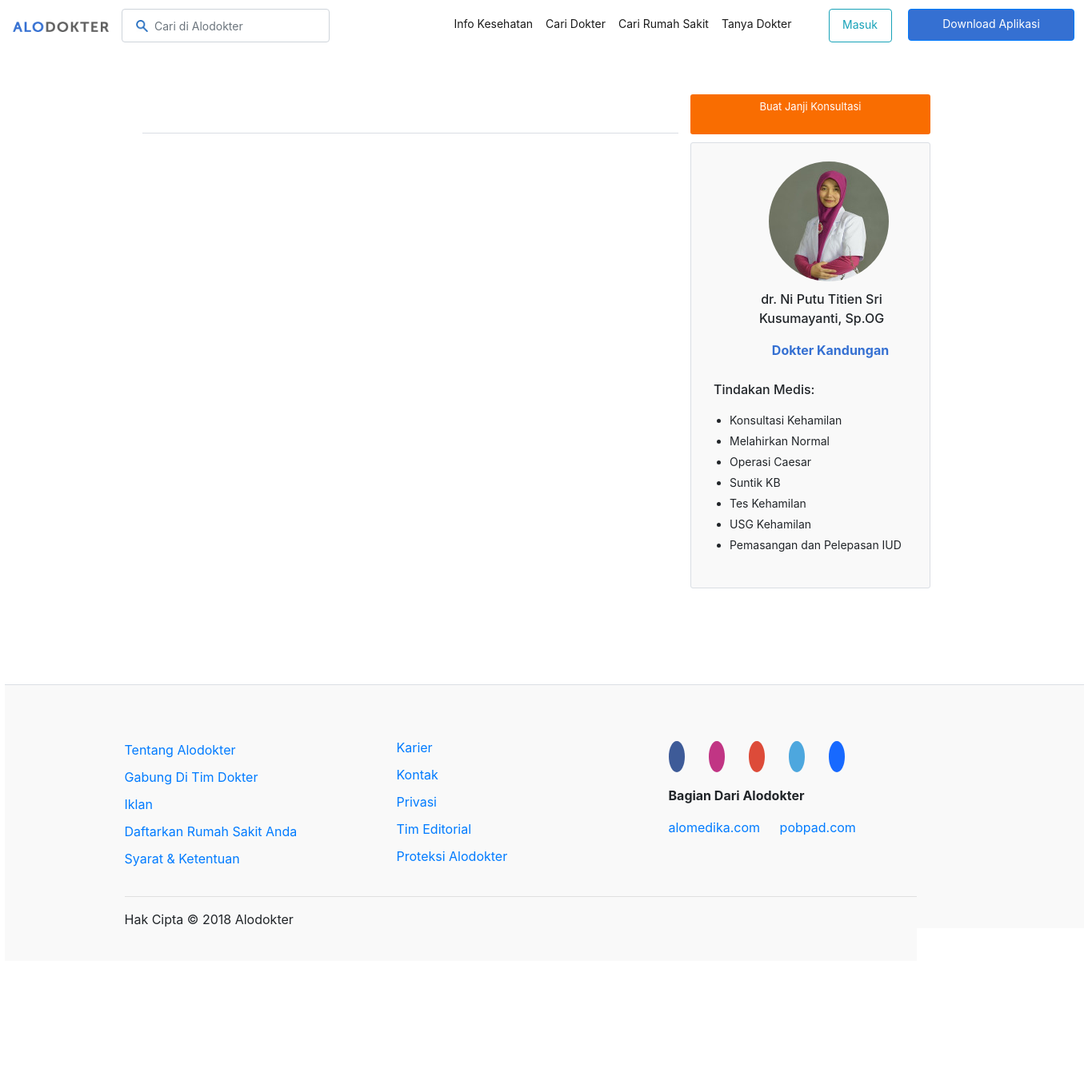
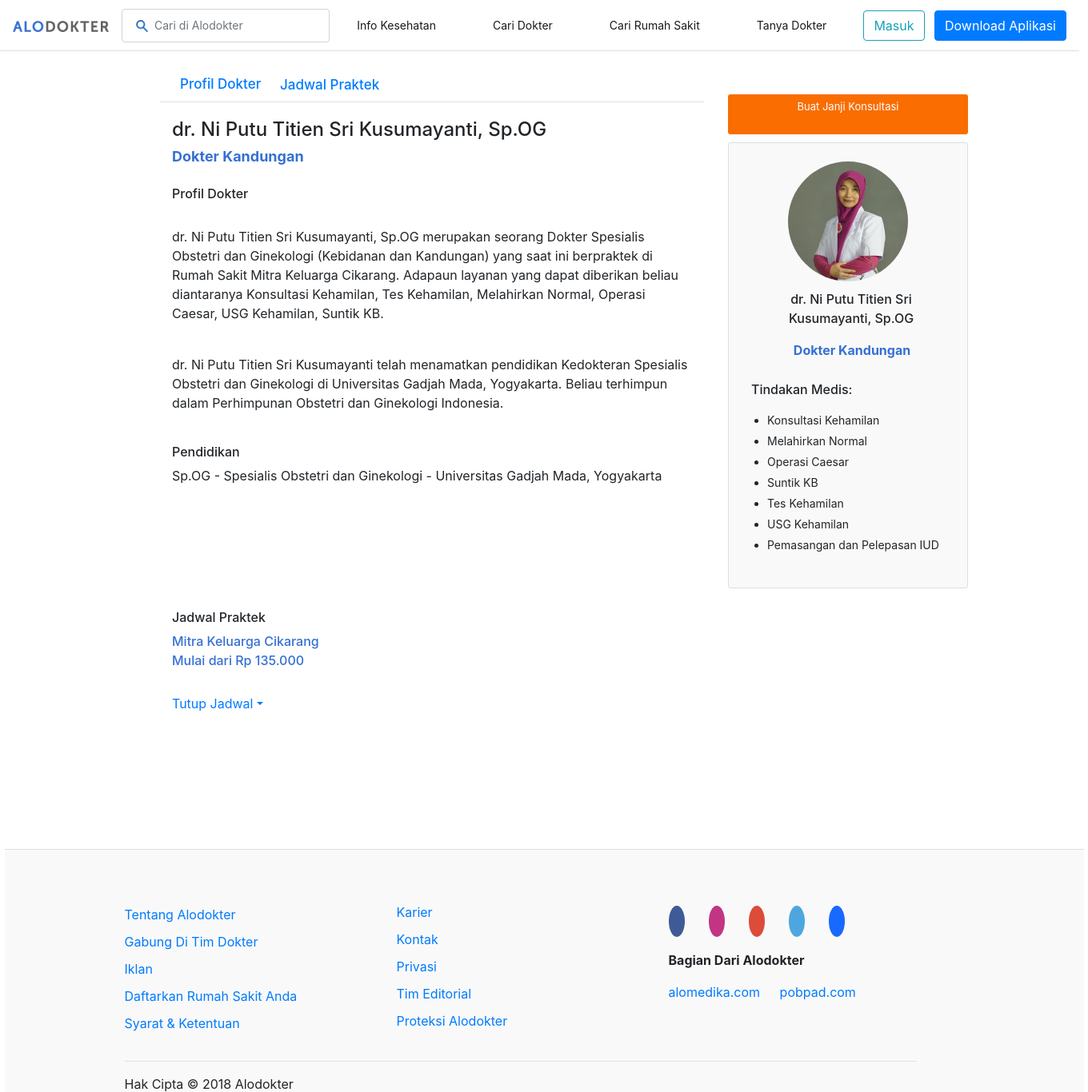
Before and after one commit to ivannaufal7/alodokter, a CodeIgniter app: page /alodokter/index.php/profildokter in a window 1360 px wide. Shown: the top 1366 px of the page at 80% size. Before the commit the page ends 1160 px from the top, so only its background shows below. Run offline with CodeIgniter, Linux system fonts and the light colour scheme; some libraries are stand-ins or nearby versions.

Commit message:
detail dokter & header

```diff
--- a/application/views/Page_headerdokter.php
+++ b/application/views/Page_headerdokter.php
@@ -10,9 +10,14 @@
   <link rel="stylesheet" href="<?= base_url('assets/Profildokter.css')?>">
   <link href="https://fonts.googleapis.com/css?family=Lato" rel="stylesheet">
 
+  <script src="https://cdn.ckeditor.com/4.11.3/basic/ckeditor.js"></script>
+  <script src="https://ajax.googleapis.com/ajax/libs/jquery/3.3.1/jquery.min.js"></script>
+  <script src="https://maxcdn.bootstrapcdn.com/bootstrap/4.0.0/js/bootstrap.min.js"></script>
+
+
 </head>
 <body>
-	<nav class="navbar navbar-expand-lg navbar-light bg-white fixed-top">
+	<nav class="navbar navbar-expand-lg navbar-light bg-white fixed-top" style="border-bottom: 1px solid #dadee4;">
   <a class="navbar-brand" href="<?= base_url('index.php/home')?>"><img src="<?= base_url('assets/alodok.png')?>" width="120px"></a>
   <button class="navbar-toggler" type="button" data-toggle="collapse" data-target="#navbarSupportedContent" aria-controls="navbarSupportedContent" aria-expanded="false" aria-label="Toggle navigation">
     <span class="navbar-toggler-icon"></span>
@@ -42,8 +47,27 @@
         <a class="nav-link" href="<?= base_url('index.php/tanya')?>">Tanya Dokter <span class="sr-only">(current)</span></a>
       </li>
       <li class="nav-item active">
-        <button class="btn btn-outline-info btn-primary btn-masuk" style="margin-right: 8px; margin-left: 8px;">Masuk</button>
-        <button class="btn btn-primary btn-download">Download Aplikasi</button>
+      <?php
+          if($this->simple_login->cek_login() == true){
+           ?>
+            <li class="dropdown pull-right">
+              <a class="dropdown-toggle" data-toggle="dropdown" href="#"><span class="glyphicon glyphicon-user"></span>
+                <?= $this->session->userdata('username')?><span class="caret"></span></a>
+              <ul class="dropdown-menu">
+                <li><a href="#" class="nav-link" style="text-align: left; color:#3570D2; margin-left:0px;">Profile</a></li>
+                <li  style="text-align:left; color:#3570D2; margin-left:10px; font-size:14px;"><a href="#"class="nav-link"><?= anchor('login_controller/logout','Logout');?></a></li>
+              </ul>
+              <button class="btn btn-primary btn-download">Download Aplikasi</button>
+            </li>
+
+        <?php
+          }else{
+         ?>
+            <a href="<?= base_url('index.php/login_controller');?>" class="btn btn-outline-info btn-primary" style="margin-right: 8px; margin-left: 8px;">Masuk</a>
+            <button class="btn btn-md btn-primary">Download Aplikasi</button>
+         <?php
+          }
+        ?>
       </li>
     </ul>
 
--- a/application/views/Profildokter.php
+++ b/application/views/Profildokter.php
@@ -2,18 +2,59 @@
 
 <div class="d-flex flex-row flex-wrap container contain-profildokter">
     <div class="container" id="container">
+        <div class="container" style="margin-top:-65px; margin-left:-40px; width:1700px;">
+            <div data-spy="scroll" data-target=".menu-scrl" data-offset="50">
+                <div class="menu-scrl doctor-scroll-menu-view">
+                    <ul class="navbar-nav">
+                        <li class="nav-item">
+                        <a class="nav-link active" href="#section1" style=" margin-inline-start: 25px; font-weight:500; font-size:17px;">Profil Dokter</a>
+                        </li>
+                        <li class="nav-item">
+                        <a class="nav-link" href="#section2" style="margin-inline-start:150px;margin-top:-41px; font-weight:500; font-size:17px;">Jadwal Praktek</a>
+                        </li>
+                    </ul>
+                </div>
 
-        <div class="main-container">
-            <div class="p-4">
+                <div id="section1" class="container-fluid" style="padding-bottom:70px">
+                    <h2 style="margin-inline-start:auto; margin-bottom:5px;">dr. Ni Putu Titien Sri Kusumayanti, Sp.OG</h2>
+                    <a href="#" style="text-decoration: none;color: #3570d2;font-weight: 700;font-size:18px;margin-bottom:30px;">Dokter Kandungan</a>
+                    <br><br>
+                    <h6>Profil Dokter</h6>
+                    <br>
+                    <p>dr. Ni Putu Titien Sri Kusumayanti, Sp.OG merupakan seorang Dokter Spesialis Obstetri dan Ginekologi (Kebidanan dan Kandungan) yang saat ini berpraktek di Rumah Sakit Mitra Keluarga Cikarang. Adapaun layanan yang dapat diberikan beliau diantaranya Konsultasi Kehamilan, Tes Kehamilan, Melahirkan Normal, Operasi Caesar, USG Kehamilan, Suntik KB.</p>
+                    <br>
+                    <p>dr. Ni Putu Titien Sri Kusumayanti telah menamatkan pendidikan Kedokteran Spesialis Obstetri dan Ginekologi di Universitas Gadjah Mada, Yogyakarta. Beliau terhimpun dalam Perhimpunan Obstetri dan Ginekologi Indonesia.</p>
+                    <br>
+                    <h6>Pendidikan</h6>
+                    <p>Sp.OG - Spesialis Obstetri dan Ginekologi - Universitas Gadjah Mada, Yogyakarta</p>
 
-            </div>
-            <div class="doctor-scroll-menu-view" style="margin-left: -50px; margin-top:-15px;width: 670px;">
+                </div>
+                <div id="section2" class="container-fluid" style="padding-top:70px;padding-bottom:70px">
+                    <h6>Jadwal Praktek</h6>
+                    <a href="#" style="text-decoration: none;color: #3570d2;font-weight: 500;font-size:16px;margin-bottom:30px;">Mitra Keluarga Cikarang</a>
+                    <p style="text-decoration: none;color: #3570d2;font-weight: 500;font-size:16px;margin-bottom:30px;">Mulai dari Rp 135.000</p>
+
+                    <div class="dropdown">
+                        <a class="dropdown-toggle" data-toggle="dropdown" href="#">Tutup Jadwal</a>
+                        <div class="dropdown-menu">
+                            <a class="dropdown-item" href="#">Link 1</a>
+                            <a class="dropdown-item" href="#">Link 2</a>
+                            <a class="dropdown-item" href="#">Link 3</a>
+                        </div>
+                    </div>
+
+
+                    <a href="#" style="text-decoration: none;color: #3570d2;font-weight: 500;font-size:16px;margin-bottom:30px;"></a>
+
+
+                </div>
 
 
             </div>
+        <!-- end of main-container -->
         </div>
         <div class="side-container">
-            <div class="d-flex flex-row flex-wrap container side-container">
+            <div class="d-flex flex-row flex-wrap container">
                 <div class="doctor-button" id="button" style="margin-bottom:10px;">
                     <a href="#" class="btn btn-warning btn-doctor" style="background-color:  #f96d01;color: #FFFFFF;width:300px; height:50px;">Buat Janji Konsultasi</a>
                 </div>
@@ -21,9 +62,9 @@
                     <div class="profil" style="margin:20px; margin-top:15px;">
 
                         <div class="card-doctor-profil">
-                            <img src="<?= base_url('assets/dr.3.jpg')?>" alt="" style="border-radius: 100%; margin-top: 0px; margin-left:45px;" width="150px">
-                            <p class="doctor-name" style="font-weight: 500;width: 170px;margin-left:50px;  margin-top: 10px;">dr. Ni Putu Titien Sri Kusumayanti, Sp.OG</p>
-                            <a href="#" style="text-decoration: none;color: #3570d2;font-weight: 700;margin-left:50px;">Dokter Kandungan</a>
+                            <img src="<?= base_url('assets/dr.3.jpg')?>" alt="" style="border-radius: 100%; margin-top: 0px; text-align:center;" width="150px">
+                            <p class="doctor-name" style="font-weight: 500;width: 170px;margin-left:40px;  margin-top: 10px;">dr. Ni Putu Titien Sri Kusumayanti, Sp.OG</p>
+                            <a href="#" style="text-decoration: none;color: #3570d2;font-weight: 700;margin-left:10px;">Dokter Kandungan</a>
                         </div>
                         <div class="card-doctor-detail">
                             <p style="font-weight: 500;width: 170px;margin-left:0px;  margin-top: 25px;">Tindakan Medis: </p>
@@ -39,8 +80,10 @@
                         </div>
 
                     </div>
+                <!-- end of box-doctor -->
                 </div>
             </div>
+            <!-- end of side container -->
         </div>
 
 
--- a/assets/Caridokter.css
+++ b/assets/Caridokter.css
@@ -2,6 +2,10 @@
     height: 64px;
     width: 1349px;
 
+}
+
+.link-profile{
+    text-align: center;
 }
 
 .searchInput{
--- a/assets/Profildokter.css
+++ b/assets/Profildokter.css
@@ -23,7 +23,11 @@
     text-decoration: none;
     color: #3570d2;
     cursor: pointer;
-    font-weight: bold;
+}
+
+a.nav-link{
+    margin-left: 25px;
+
 }
 
 
@@ -74,7 +78,3 @@
     margin-inline-start: 0px;
     margin-inline-end: 0px;
 }
-
-li{
-
-}
```
Also changed, not shown: application/views/Page_header.php (+10 -2 lines).
